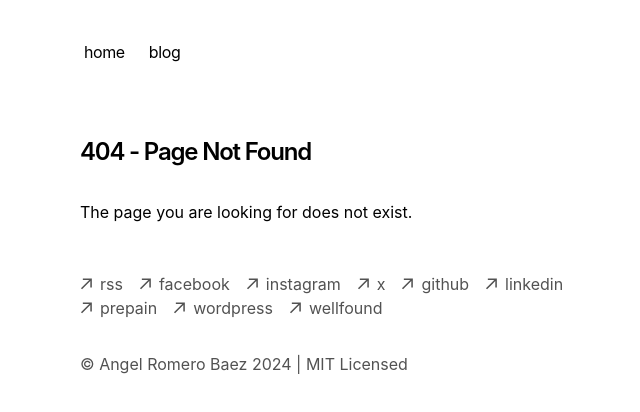
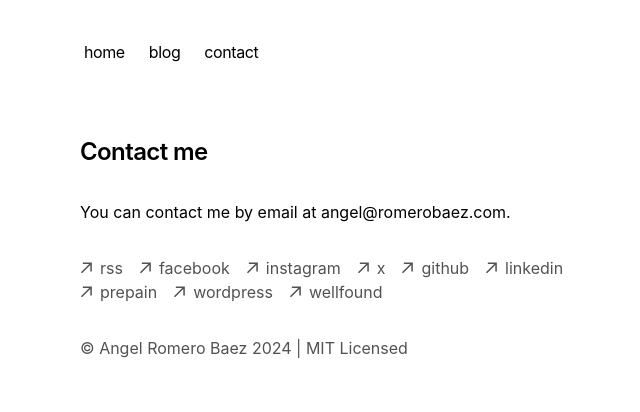
Before and after one commit to baezor/angelromerobaez, a Next.js app: page /contact in a window 1280 px wide. Before the commit this address had no page. Shown: the top 412 px of the page, without its empty margins (272-912 px from the left). Built offline with nearby package versions, Linux system fonts and the light colour scheme.

Commit message:
chore: added contact

```diff
--- a/app/components/nav.tsx
+++ b/app/components/nav.tsx
@@ -6,6 +6,9 @@ const navItems = {
   },
   "/blog": {
     name: "blog",
+  },
+  "/contact": {
+    name: "contact",
   },
 };
 
--- /dev/null
+++ b/app/contact/page.tsx
@@ -0,0 +1,11 @@
+const email = "angel@romerobaez.com";
+export default function Page() {
+  return (
+    <section>
+      <h1 className="font-semibold text-2xl mb-8 tracking-tight">Contact me</h1>
+      <p>
+        You can contact me by email at <a href={`mailto:${email}`}>{email}</a>.
+      </p>
+    </section>
+  );
+}
```
